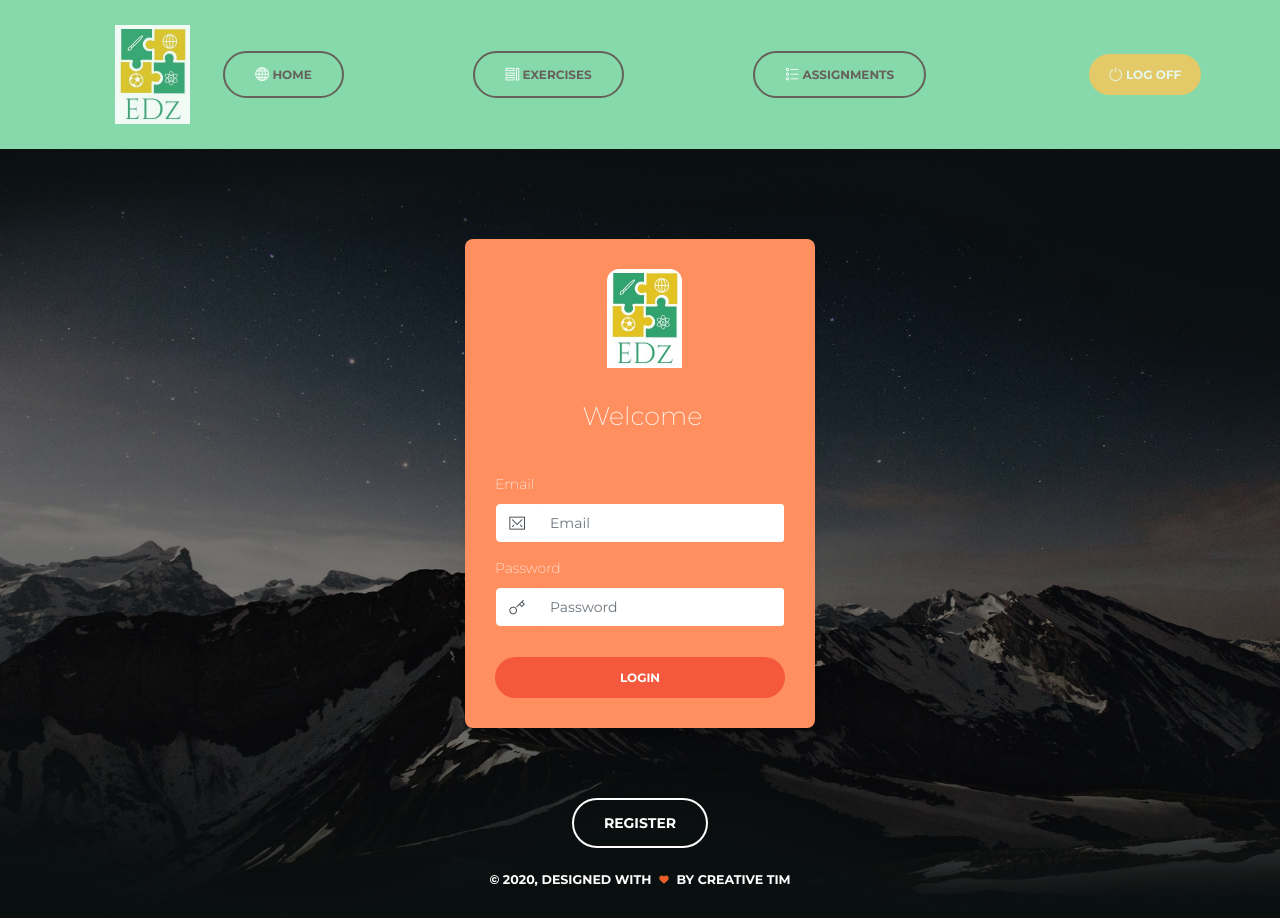
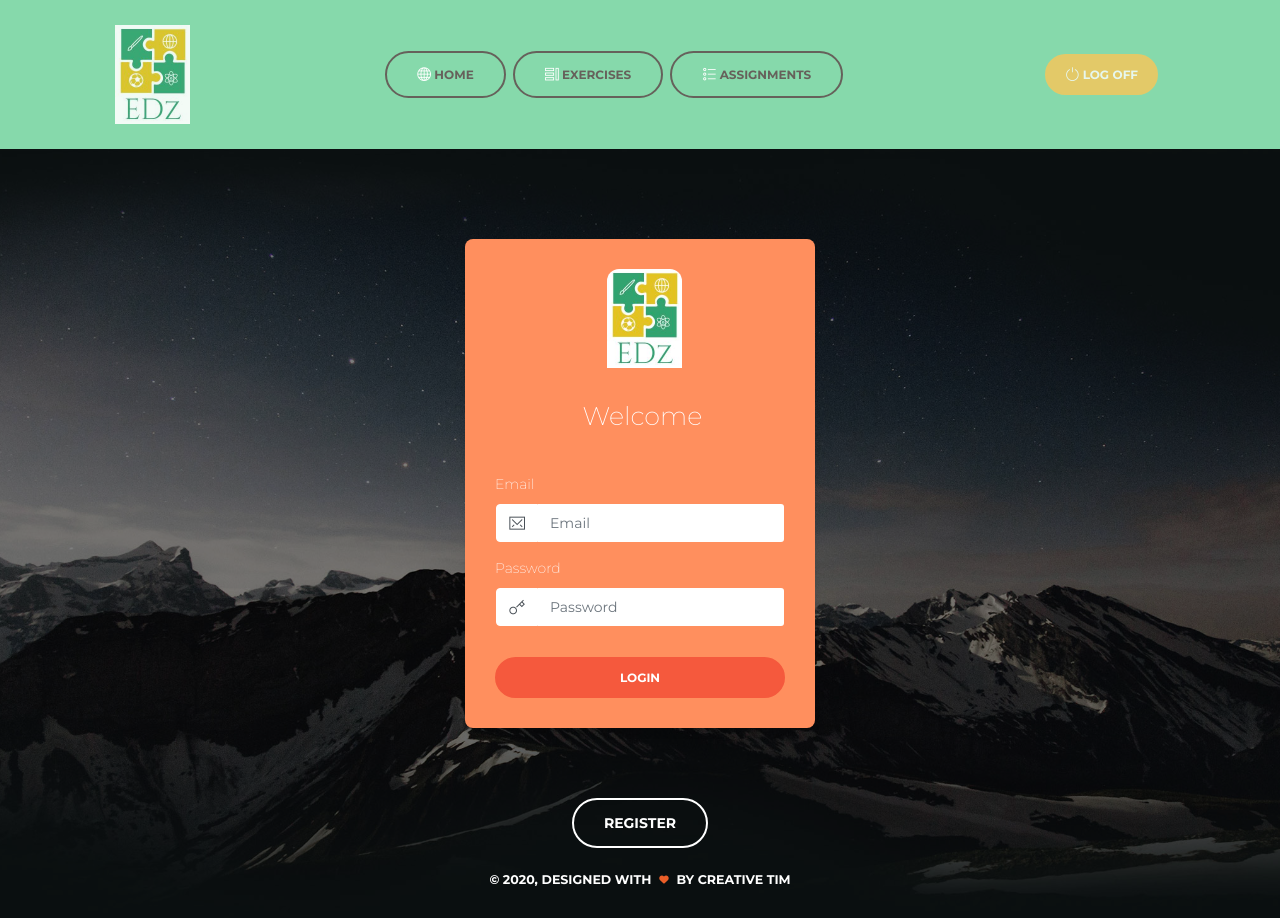
Before and after one commit to MartinsPlume/EDzWeb, a React (Create React App) app: page /login in a window 1280 px wide. Built offline with nearby package versions, Linux system fonts and the light colour scheme.

Commit message:
Set Navigation link column width to auto

```diff
--- a/src/components/NavigationBar.js
+++ b/src/components/NavigationBar.js
@@ -80,7 +80,7 @@ class NavigationBar extends Component {
                                 <Logo/>
                             </NavbarBrand>
                         </Col>
-                        <Col xs="9">
+                        <Col xs="auto">
                             <Row>
                                 {this.state.links}
                             </Row>
```
